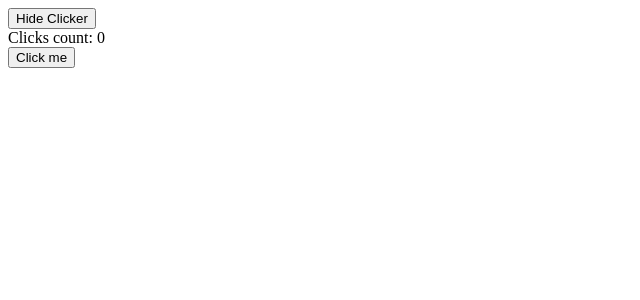
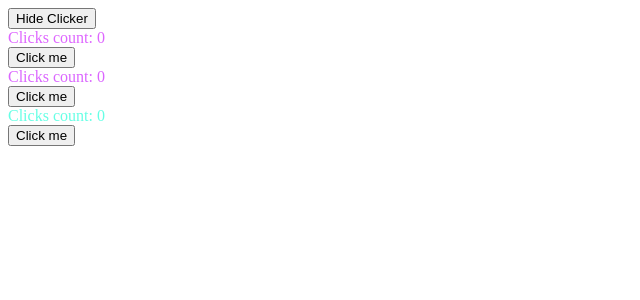
Before and after one commit to Jun-del/threejs-journey, a React (Create React App) app in the folder react-first-application/: page / in a window 1280 px wide. Shown: the top 300 px of the page, without its empty margins (0-640 px from the left). Built offline with nearby package versions, Linux system fonts and the light colour scheme.

Commit message:
Use props to name and add random colour
Use props to name and add random colour.

```diff
--- a/react-first-application/src/App.js
+++ b/react-first-application/src/App.js
@@ -8,6 +8,8 @@ export default function App() {
     setHasClicker(!hasClicker);
   };
 
+  // console.log(`hsl(${Math.random() * 360} deg , 100%, 70%)`);
+
   return (
     <>
       <button onClick={toggleClickerClick}>
@@ -16,8 +18,23 @@ export default function App() {
 
       {/* {hasClicker ? <Clicker /> : null} */}
 
-      {/* Check left and right condition; if true, return clicker */}
-      {hasClicker && <Clicker />}
+      {/* Check left AND (&&) right condition; if true, return clicker */}
+      {hasClicker && (
+        <>
+          <Clicker
+            keyName="countA"
+            color={`hsl(${Math.random() * 360}deg, 100%, 70%)`}
+          />
+          <Clicker
+            keyName="countB"
+            color={`hsl(${Math.random() * 360}deg , 100%, 70%)`}
+          />
+          <Clicker
+            keyName="countC"
+            color={`hsl(${Math.random() * 360}deg , 100%, 70%)`}
+          />
+        </>
+      )}
     </>
   );
 
--- a/react-first-application/src/Clicker.js
+++ b/react-first-application/src/Clicker.js
@@ -1,12 +1,12 @@
 import { useEffect, useState } from "react";
 
-export default function Clicker() {
+export default function Clicker({ keyName, color = "cyan" }) {
   //   const countState = useState(0);
   //   const count = countState[0];
   //   const setCount = countState[1];
 
   const [count, setCount] = useState(
-    parseInt(localStorage.getItem("count") ?? 0)
+    parseInt(localStorage.getItem(keyName) ?? 0)
   );
 
   // To call the function only on the first render, use empty array []
@@ -22,13 +22,13 @@ export default function Clicker() {
 
     // Remove the count from the local storage when the component is unmounted
     return () => {
-      localStorage.removeItem("count");
+      localStorage.removeItem(keyName);
     };
   }, []);
 
   // Trigger the function only when the count changes
   useEffect(() => {
-    localStorage.setItem("count", count);
+    localStorage.setItem(keyName, count);
   }, [count]);
 
   const buttonClick = () => {
@@ -39,7 +39,7 @@ export default function Clicker() {
 
   return (
     <div>
-      <div>Clicks count: {count}</div>
+      <div style={{ color: color }}>Clicks count: {count}</div>
       <button onClick={buttonClick}>Click me</button>
     </div>
   );
```
